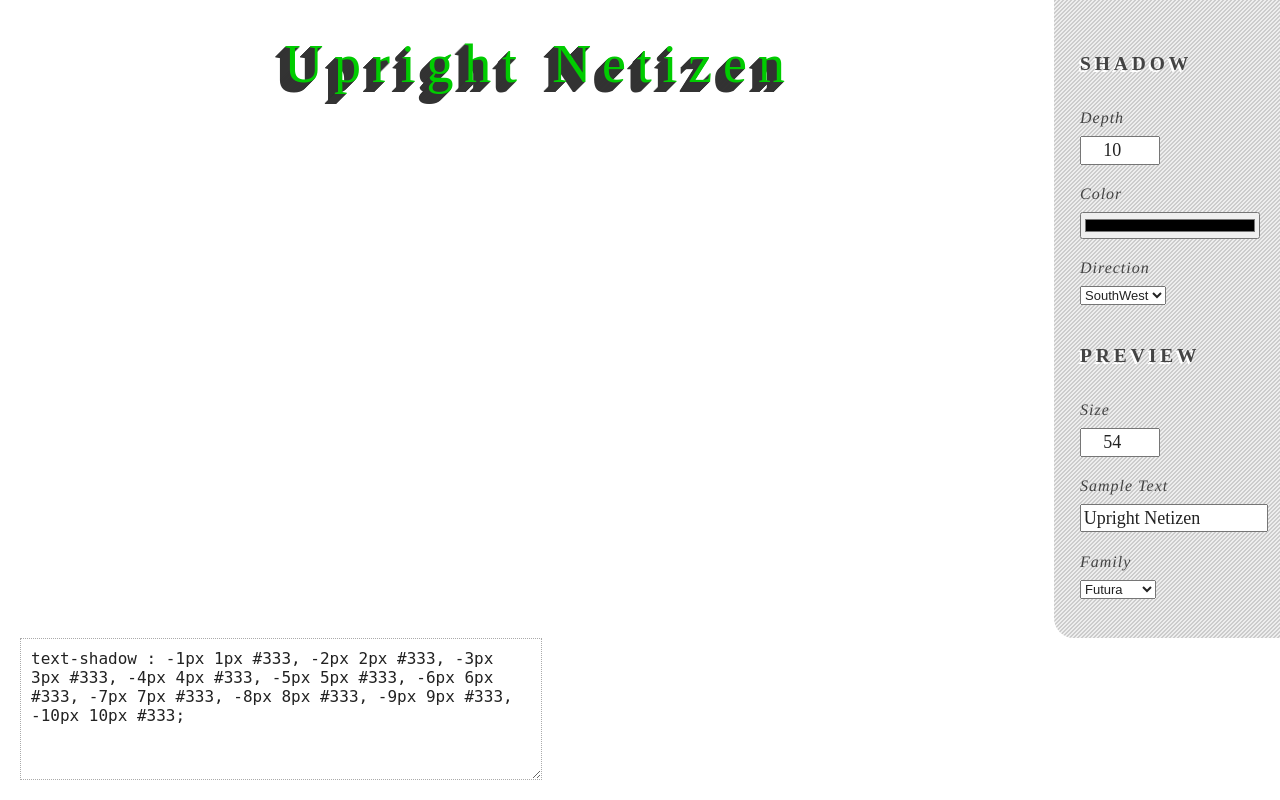
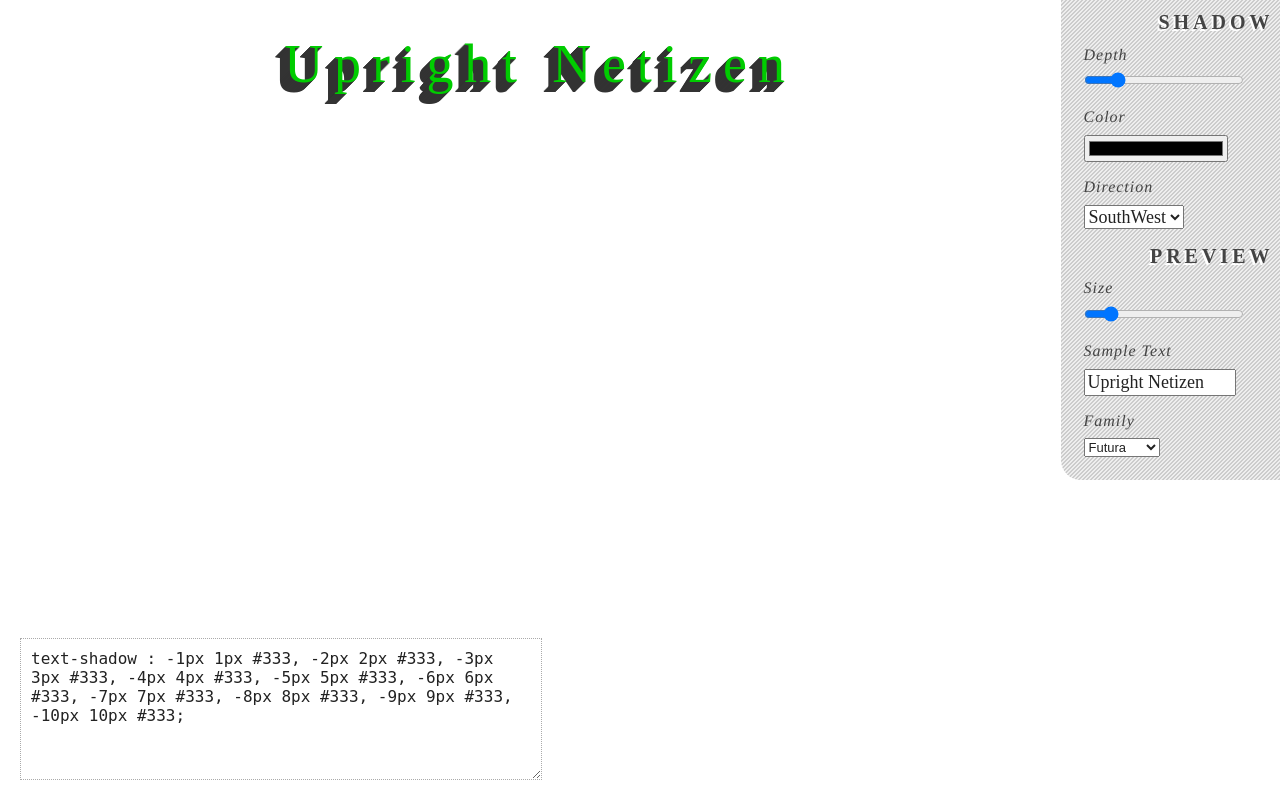
Before and after one commit to upright-netizen/uprightnetizen.com, a PHP site: page /the-shadow/index.html in a window 1280 px wide. Run offline with PHP 8.4, Linux system fonts and the light colour scheme; some libraries are stand-ins or nearby versions.

Commit message:
I'm swithing depth and font-size back to input[type=range]. You can still use them with the keyboard and the events fire more smoothly. Closes #3

```diff
--- a/the-shadow/css/style.css
+++ b/the-shadow/css/style.css
@@ -209,58 +209,13 @@ td { vertical-align: top; }
 
 
 /* ==|== primary styles =====================================================
-   Author: Jared Stilwell
+   Author: Jared and Nathan Stilwell
    ========================================================================== */
 
 
-
-
 /*
-    ooooo      ooo              ooooo oooooooooo.
-    `888b.     `8'              `888' `888'   `Y8b
-     8 `88b.    8   .ooooo.      888   888      888  .oooo.o
-     8   `88b.  8  d88' `88b     888   888      888 d88(  "8
-     8     `88b.8  888   888     888   888      888 `"Y88b.
-     8       `888  888   888     888   888     d88' o.  )88b
-    o8o        `8  `Y8bod8P'    o888o o888bood8P'   8""888P'
-
-     o8o                   .oooooo.    .oooooo..o  .oooooo..o
-     `"'                  d8P'  `Y8b  d8P'    `Y8 d8P'    `Y8
-    oooo  ooo. .oo.      888          Y88bo.      Y88bo.
-    `888  `888P"Y88b     888           `"Y8888o.   `"Y8888o.
-     888   888   888     888               `"Y88b      `"Y88b
-     888   888   888     `88b    ooo  oo     .d8P oo     .d8P
-    o888o o888o o888o     `Y8bood8P'  8""88888P'  8""88888P'
+    Preview
 */
-
-h1 {
-  font-size: 150%;
-  text-shadow: -2px 2px #fff;
-}
-
-input {
-  padding: .1em .1em .1em .1em;
-  font-family: Futura;
-  font-size: 18px;
-}
-
-input[type='number'] {
-  width: 4em;
-  text-align: center;
-}
-
-input[type='text'], input[type='color'] {
-  width: 90%;
-}
-
-.control { padding: .5em 0 1em 0 }
-
-label {
-  font-size: 16px;
-  display: block;
-  padding-bottom: .5em;
-  font-style: italic;
-}
 
 .preview {
   background-color: #fff;
@@ -286,6 +241,72 @@ label {
 }
 
 /*
+    Controls
+*/
+
+.control-panel .title {
+  font-family: Futura;
+  font-size : 20px;
+  text-transform: uppercase;
+  letter-spacing: .2em;
+  margin : .5em 0 .25em;
+  padding : 0;
+  text-align : right;
+  text-shadow: -2px 2px #fff;
+}
+
+.control-panel {
+  color: #444;
+  font-family: Times;
+  font-weight: normal;
+  letter-spacing: 1px;
+  margin: 0 auto;
+  padding: 0px 8.3333333333333% 4em 8.3333333333333%;
+  background: #eee url('../images/stripe.png');
+  background-repeat: repeat-x repeat-y;
+}
+
+/* Section in the control panel */
+.options {
+  float: left;
+  width: 50%;
+  padding: 0;
+}
+
+.control {
+  padding: 5px 10px;
+  margin: 0 20px 5px 0;
+}
+
+.control .label {
+  font-size: 16px;
+  display: block;
+  padding-bottom: .5em;
+  font-style: italic;
+}
+
+/*
+ *  Control Inputs
+ */
+
+/* controls with text */
+.control .reading {
+  font-family : Futura;
+  font-size : 18px;
+}
+
+.control .slider {
+  width: 100%;
+}
+
+.control .color,
+.control .font-text {
+  width: 90%;
+}
+
+
+
+/*
     Generated Code
 */
 
@@ -305,39 +326,16 @@ label {
   width: 500px;
 }
 
-.controls {
-  color: #444;
-  font-family: Times;
-  font-weight: normal;
-  letter-spacing: 1px;
-  margin: 0 auto;
-  padding: 0px 8.3333333333333% 4em 8.3333333333333%;
-  background: #eee url('../images/stripe.png');
-  background-repeat: repeat-x repeat-y;
-}
 
-.controls .title {
-  font-family: Futura;
-  text-transform: uppercase;
-  letter-spacing: .2em;
-}
-
-.options {
-  float: left;
-  width: 50%;
-  padding: 0;
-}
-
-.shadow.depth, .font.size { width: 66.66666666666667% }
 .font-text { max-width: 15em }
 
 @media screen and (min-width: 720px) {
-  .controls {
+  .control-panel {
     position: fixed;
     right: 0;
     top: 0;
     width: 200px;
-    padding: 2em 0 2em 2em;
+    padding: 0 .5em 1em 1em;
 
     -webkit-border-bottom-left-radius: 20px;
     -moz-border-radius-bottomleft: 20px;
--- a/the-shadow/index.html
+++ b/the-shadow/index.html
@@ -23,24 +23,24 @@
 
 <body>
   <article id="home">
-  	<section id="controls" class="controls">
-    	<section id="shadow_options" class="options">
+    <section id="controls" class="control-panel">
+      <section id="shadow_options" class="options">
         <form action="#">
           <h1 class="title">Shadow</h1>
 
           <div class="control">
-            <label for="depth" class="property">Depth</label>
-            <input id="depth" class="depth slider" type="number" name="depth" min="1" max="50" value="10">
+            <label for="depth" class="label">Depth</label>
+            <input id="depth" class="depth reading slider" type="range" name="depth" min="1" max="50" value="10">
           </div>
 
           <div class="control">
-            <label for="color" class="property">Color</label>
-            <input id="color" class="color" type="color" name="color" value="#333">
+            <label for="color" class="label">Color</label>
+            <input id="color" class="color reading" type="color" name="color" value="#333">
           </div>
 
           <div class="control">
-            <label for="direction">Direction</label>
-            <select id="direction" class="direction" name="direction">
+            <label for="direction" class="label">Direction</label>
+            <select id="direction" class="direction reading" name="direction">
               <option value="northwest">NorthWest</option>
               <option value="northeast">NorthEast</option>
               <option value="southwest" selected>SouthWest</option>
@@ -63,18 +63,18 @@
         <form action="#">
           <h1 class="title">Preview</h1>
 
-          <div class="font size control">
-            <label for="fontsize">Size</label>
-            <input id="font-size" class="font-size slider" type="number" min="16" max="300" value="54">
+          <div class="font-size control">
+            <label for="fontsize" class="label">Size</label>
+            <input id="font-size" class="font-size reading slider" type="range" min="16" max="300" value="54">
           </div>
 
-          <div class="control">
-            <label for="fonttext">Sample Text</label>
-            <input id="font-text" class="font-text" type="text" value="Upright Netizen">
+          <div class="font-text control">
+            <label for="fonttext" class="label">Sample Text</label>
+            <input id="font-text" class="font-text reading" type="text" value="Upright Netizen">
           </div>
 
-          <div class="font family control">
-            <label for="fontfamily">Family</label>
+          <div class="font-family control">
+            <label for="fontfamily" class="label">Family</label>
             <select id="font-family" name="fontfamily">
               <option value="futura" checked>Futura</option>
               <option value="helvetica">Helvetica</option>
@@ -101,10 +101,31 @@
     </section><!-- /output -->
   </article><!-- /home -->
 
+
+<!--
+
+
+
+
+
+
+
+
+
+            Later.
+
+
+
+
+
+
+
+
+ -->
+
+
   <article id="about"></article><!-- /about -->
-
   <article id="resources"></article><!-- /resources -->
-
   <script src="//ajax.googleapis.com/ajax/libs/jquery/1.7.1/jquery.min.js"></script>
   <script>window.jQuery || document.write('<script src="/javascripts/libs/jquery-1.7.1.js"><\/script>')</script>
 
--- a/the-shadow/js/script.js
+++ b/the-shadow/js/script.js
@@ -60,7 +60,8 @@
       fontFamily = fontFamily_elem.val();
 
       /* events */
-      depth_elem.bind("change", function (e) {
+      depth_elem.on("change", function (e) {
+         console.log('change');
          depth = depth_elem.val();
          renderProperty();
       });
@@ -89,7 +90,7 @@
         eventSwitch.trigger("updatePreview.text-shadow");
       });
 
-      fontSize_elem.bind("change", function (e) {
+      fontSize_elem.on("change", function (e) {
         fontSize = fontSize_elem.val();
         eventSwitch.trigger("updatePreview.text-shadow");
       });
```
